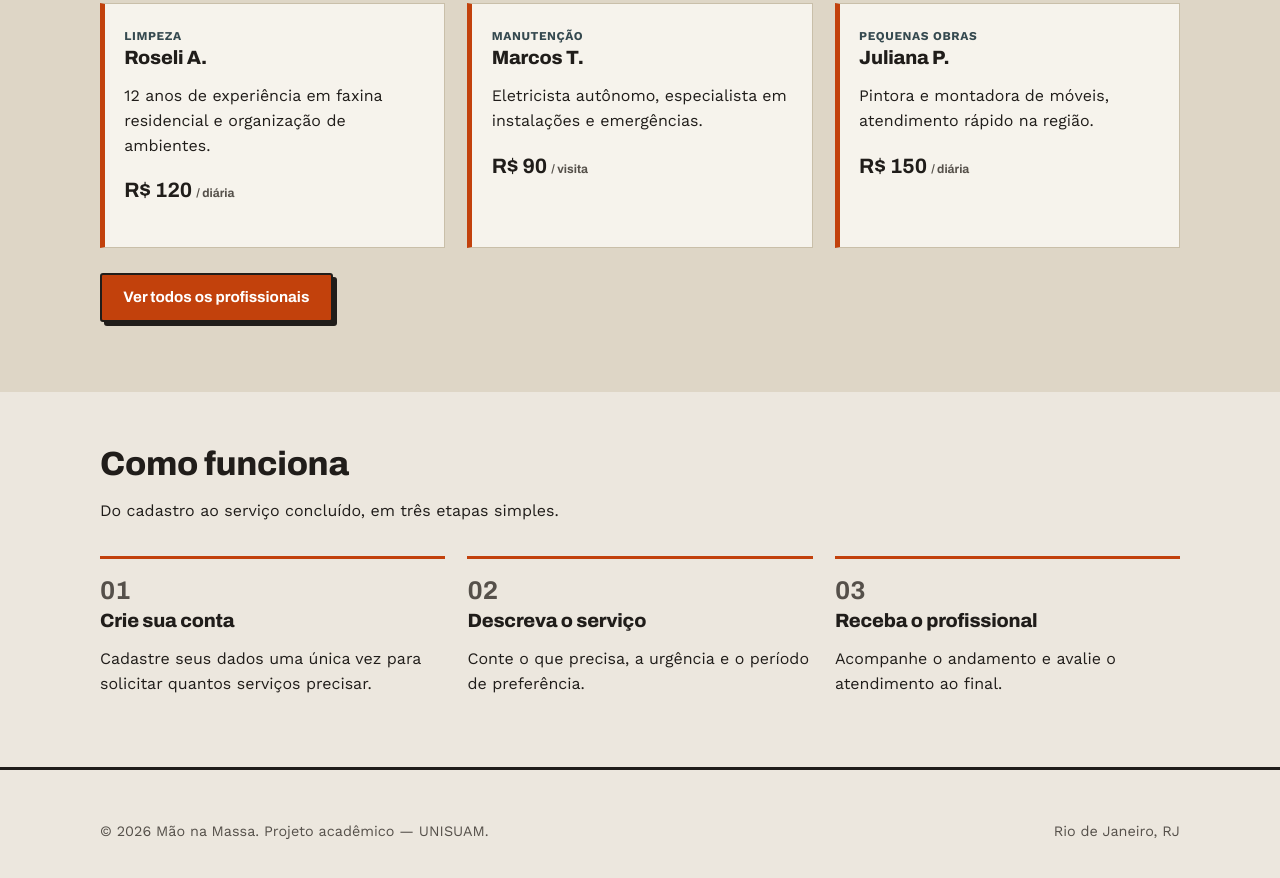
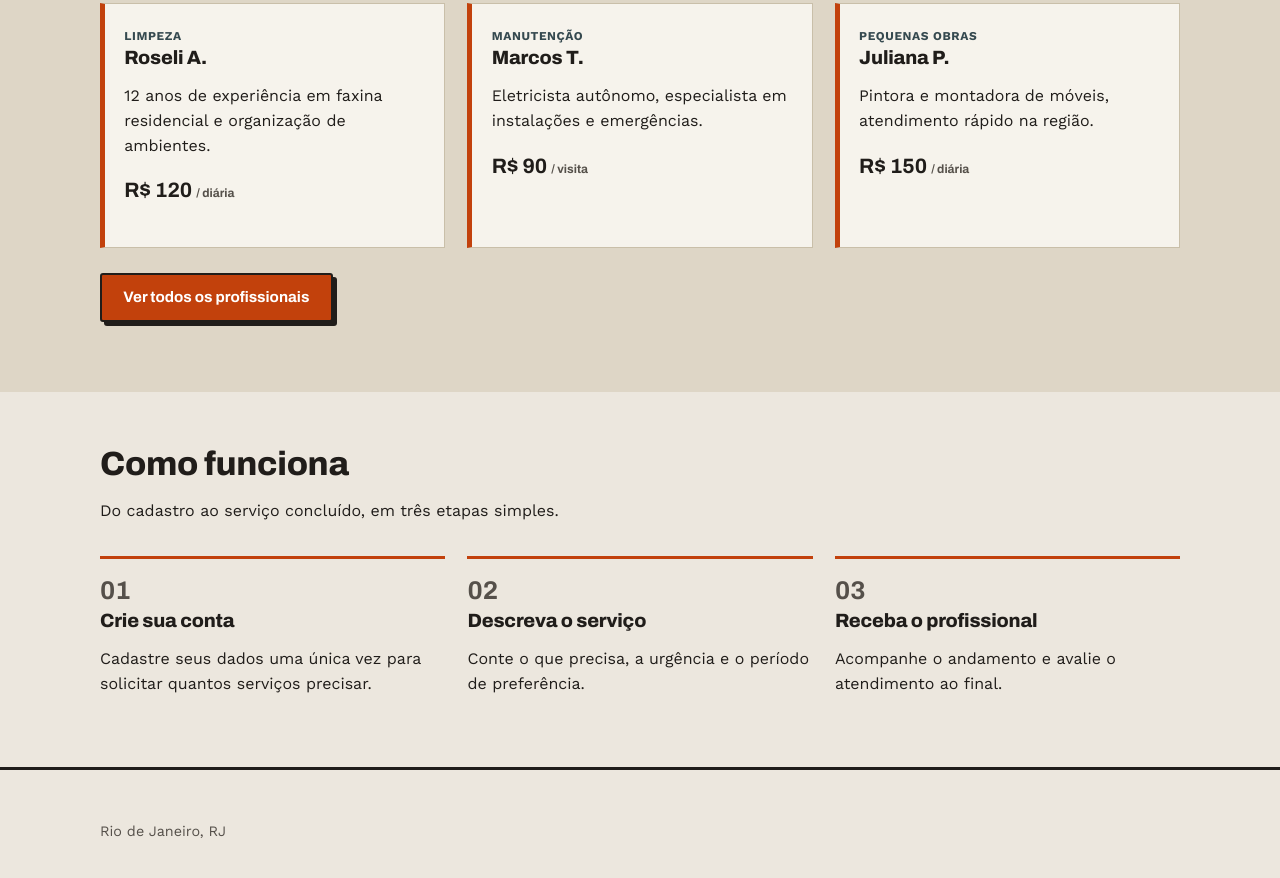
Before and after one commit to lucianojunior12082005-creator/mao-na-massa, a plain HTML site: page index.html in a window 1280 px wide. Shown: the part 1289-2167 px from the top of the page. Drawn offline with nearby package versions, Linux system fonts and the light colour scheme.

Commit message:
Update index.html

```diff
--- a/index.html
+++ b/index.html
@@ -167,7 +167,6 @@
 
 <footer class="rodape">
   <div class="container">
-    <p>© 2026 Mão na Massa. Projeto acadêmico — UNISUAM.</p>
     <p>Rio de Janeiro, RJ</p>
   </div>
 </footer>
```
